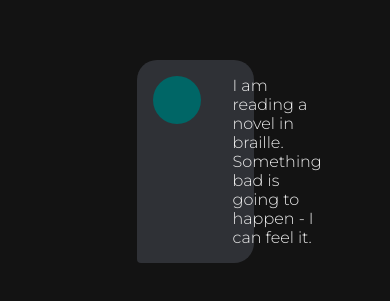
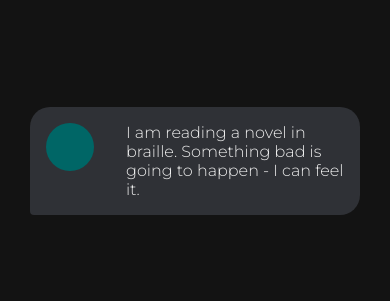
Before and after one commit to PolarizedIons/attmayjokes, a plain HTML site: page index.html in a window 390 px wide. Shown: the part 261-562 px from the top of the page. Drawn offline with Linux system fonts and the light colour scheme.

Commit message:
fix mobile

```diff
--- a/main.css
+++ b/main.css
@@ -39,3 +39,10 @@ main {
     height: 3rem;
     border-radius: 100%;
 }
+
+@media screen and (max-width: 800px) {
+    .message {
+        max-width: 100vw;
+        margin: 0 30px;
+    }
+}
```
